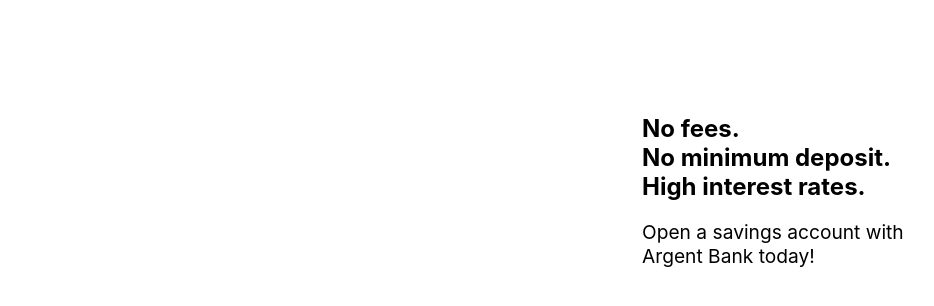
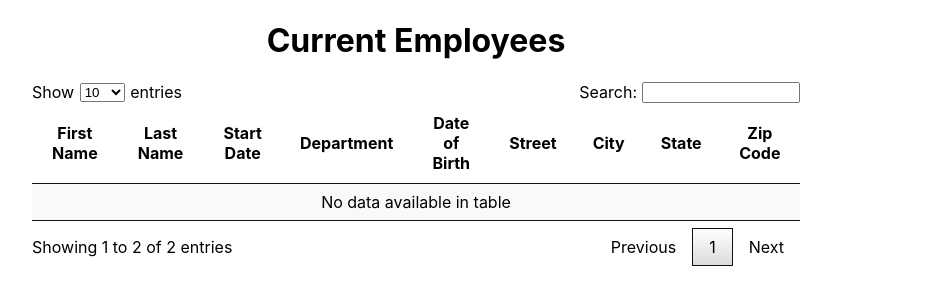
Before and after one commit to prasouk-ph/PrasoukPhoubandith_14_02052022, a React (Create React App) app: page /employees in a window 1280 px wide. Shown: the top 306 px of the page, without its empty margins (224-1158 px from the left). Built offline with nearby package versions, Linux system fonts and the light colour scheme.

Commit message:
Add employees page

```diff
--- a/src/components/Layout/Layout.css
+++ b/src/components/Layout/Layout.css
@@ -1,30 +1,3 @@
-/* body {
-  margin: 0;
-  display: flex;
-  flex-direction: column;
-  min-height: 100vh;
-  font-family: Avenir, Helvetica, Arial, sans-serif;
-  -webkit-font-smoothing: antialiased;
-  -moz-osx-font-smoothing: grayscale;
-  text-align: center;
-  color: #2c3e50;
-} */
-
-/* .main {
-  display: flex;
-  flex: 1;
-} */
-
-.sr-only {
-  border: 0 !important;
-  clip: rect(1px, 1px, 1px, 1px) !important; /* 1 */
-  -webkit-clip-path: inset(50%) !important;
-  clip-path: inset(50%) !important; /* 2 */
-  height: 1px !important;
-  margin: -1px !important;
-  overflow: hidden !important;
-  padding: 0 !important;
-  position: absolute !important;
-  width: 1px !important;
-  white-space: nowrap !important; /* 3 */
+main {
+  margin: 0 20vw;
 }
--- a/src/components/pages/Employees/Employees.css
+++ b/src/components/pages/Employees/Employees.css
@@ -1,62 +1,66 @@
-.hero {
-  /* background-image: url('../../../assets/bank-tree.jpeg'); */
-  background-position: 0 -50px;
-  background-size: cover;
-  background-repeat: no-repeat;
-  height: 300px;
-  position: relative;
+.employees-main, .employees-header {
+  display: flex;
+  flex-direction: column;
+  align-items: center;
 }
 
-.hero-content {
-  position: relative;
-  top: 2rem;
-  width: 200px;
-  background: white;
-  padding: 2rem;
-  text-align: left;
-  margin: 0 auto;
+.filter-section, .display-filter, .search-filter, .table-footer, .pagination-command {
+  display: flex;
+  justify-content: space-between;
+  align-items: center;
 }
 
-.hero-content .subtitle {
-  font-weight: bold;
-  font-size: 1rem;
+.filter-section {
+  width: 100%;
+}
+
+.display-filter {
+  height: 20px;
+  width: 150px;
+
+}
+
+.display-filter p, .search-filter label {
   margin: 0;
 }
 
-.hero-content .text {
-  margin-bottom: 0;
-  font-size: 0.9rem;
+.search-filter label {
+  margin-right: 5px;
 }
 
-.features-container {
-  display: flex;
+#employee-table {
+  border-bottom: 1px solid #111;
+  border-collapse: collapse;
+  border-spacing: 0;
 }
 
-@media (min-width: 920px) {
-  .hero {
-    height: 400px;
-    background-position: 0% 33%;
+#employee-table th {
+  padding: 10px 18px;
 }
 
-  .hero-content {
-    position: absolute;
-    top: 50px;
-    right: 50px;
-    width: 300px;
-    margin: 2rem;
+tr {
+  border-bottom: 1px solid #111;
 }
 
-  .hero-content .subtitle {
-    font-size: 1.5rem;
+tbody {
+  background-color: #f9f9f9;
 }
 
-  .hero-content .text {
-    font-size: 1.2rem;
-  }
+.no-data {
+  text-align: center;
 }
 
-@media (max-width: 700px) {
-  .features-container {
-    flex-direction: column;
+td {
+  padding: 8px 10px;
 }
+
+.pagination-command p {
+  margin: 0;
+  padding: 8px 16px;
 }
+
+.page-number {
+  border: 1px solid #111;
+  padding: 10px 15px;
+  background: linear-gradient(to bottom, #fff 0%, #dcdcdc 100%);
+}
--- a/src/components/pages/Employees/Employees.jsx
+++ b/src/components/pages/Employees/Employees.jsx
@@ -4,24 +4,67 @@
 function Employees() {
 
   return (
-    <main>
-      <div className="hero">
-        <section className="hero-content">
-          <h2 className="sr-only">Promoted Content</h2>
-          <p className="subtitle">No fees.</p>
-          <p className="subtitle">No minimum deposit.</p>
-          <p className="subtitle">High interest rates.</p>
-          <p className="text">Open a savings account with Argent Bank today!</p>
+    <div>
+      <header className='employees-header'>
+        <h1>Current Employees</h1>
+      </header>
+
+      <main className='employees-main'>
+        <section className="filter-section">
+          <div className="display-filter">
+            <p>Show</p>
+
+            <select name="entries" id="entries">
+              <option value="10">10</option>
+              <option value="25">25</option>
+              <option value="50">50</option>
+              <option value="100">100</option>
+            </select>
+
+            <p>entries</p>
+          </div>
+
+          <div className="search-filter">
+            <label htmlFor="search-bar">Search:</label>
+            <input type="text" id='search-bar'/>
+          </div>
         </section>
-      </div>
 
-      <section className="features">
-        <h2 className="sr-only">Features</h2>
+        <section className="table-section">
+          <table id="employee-table">
+            <thead>
+              <tr>
+                <th>First Name</th>
+                <th>Last Name</th>
+                <th>Start Date</th>
+                <th>Department</th>
+                <th>Date of Birth</th>
+                <th>Street</th>
+                <th>City</th>
+                <th>State</th>
+                <th>Zip Code</th>
+              </tr>
+            </thead>
 
-        <div className="features-container">
-        </div>
-      </section>
-    </main>
+            <tbody>
+              <tr>
+                <td className='no-data' colSpan={9}>No data available in table</td>
+              </tr>
+            </tbody>
+          </table>
+
+          <div className="table-footer">
+            <p>Showing 1 to 2 of 2 entries</p>
+
+            <div className="pagination-command">
+              <p>Previous</p>
+              <p className='page-number'>1</p>
+              <p>Next</p>
+            </div>
+          </div>
+        </section>
+      </main>
+    </div>
   );
 }
 
```
Lines whose indentation alone changed are shown as unchanged.
